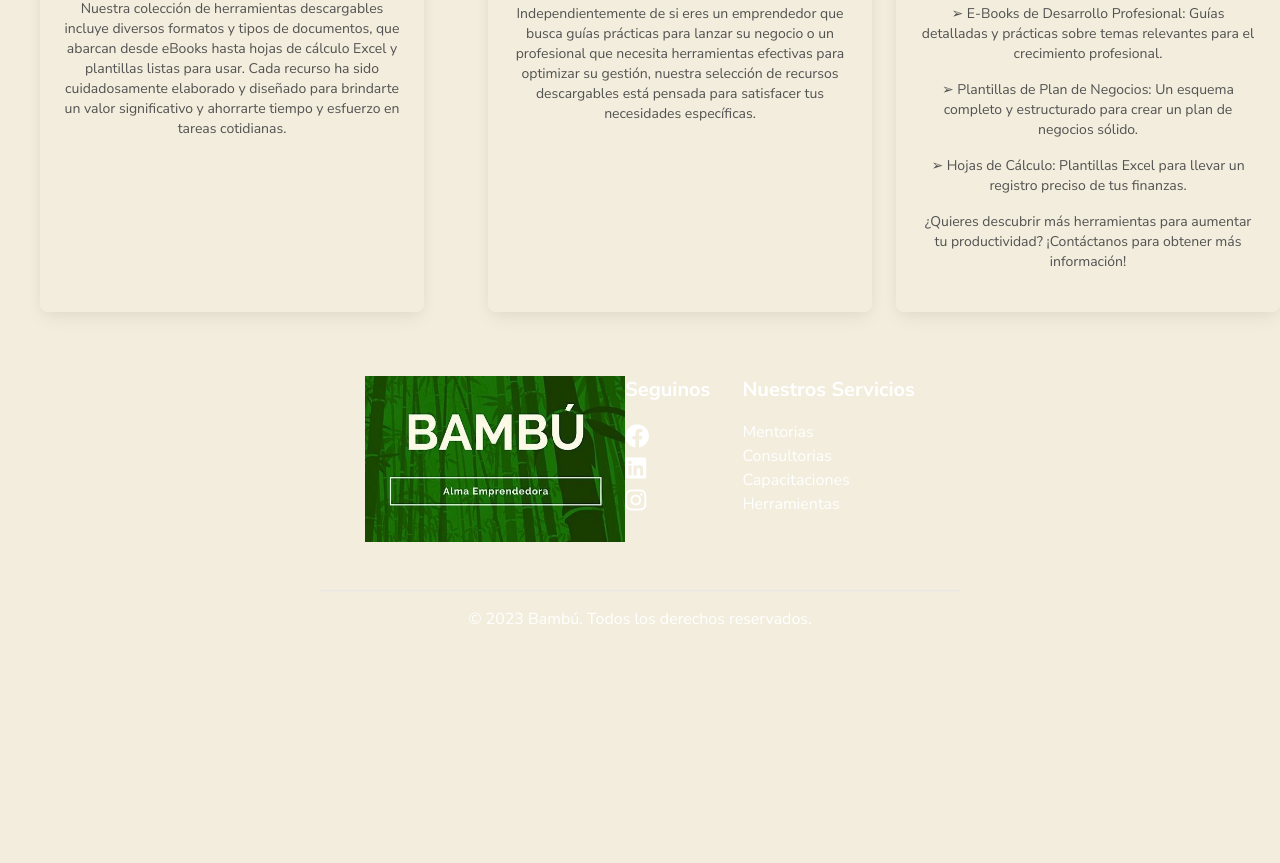
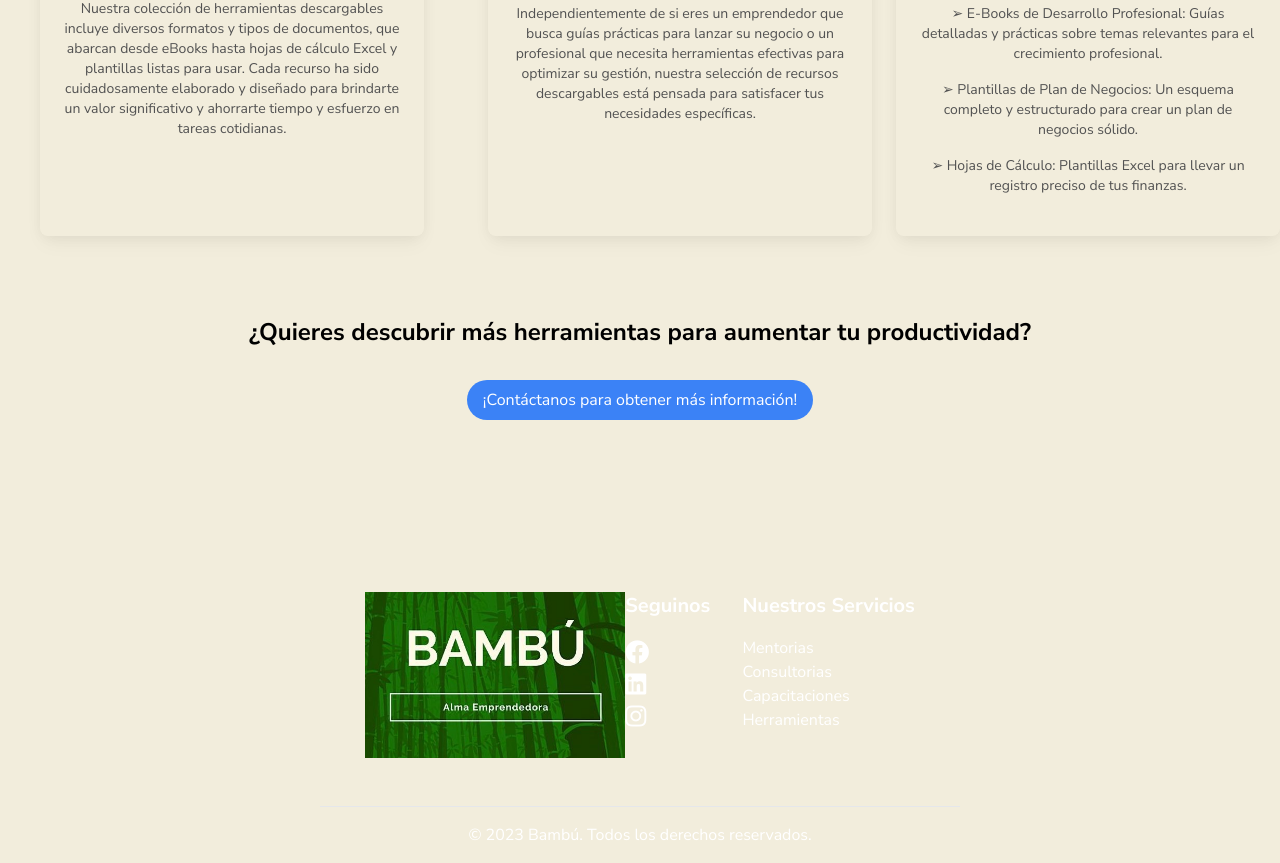
Before and after one commit to REVelazquez/Bambu-front, a Next.js app in the folder bambu/: page /Herramientas/herramientas in a window 1280 px wide. Shown: the part 899-1762 px from the top of the page. Before the commit the page ends 1546 px from the top, so only its background shows below. Built offline with nearby package versions, Linux system fonts and the light colour scheme.

Commit message:
cambios mentoria y herramientas

```diff
--- a/bambu/src/pages/Herramientas/herramientas.jsx
+++ b/bambu/src/pages/Herramientas/herramientas.jsx
@@ -66,11 +66,16 @@ const Mentoring = () => {
             <p className="mb-4 text-base text-neutral-600 text-sm">
             ➢ Hojas de Cálculo: Plantillas Excel para llevar un registro preciso de tus finanzas.
             </p>
-            <p className="mb-4 text-base text-neutral-600 text-sm">
-            ¿Quieres descubrir más herramientas para aumentar tu productividad? ¡Contáctanos para obtener más información!
-            </p>
           </div>
         </div>
+      </div>
+      <div className="text-center mb-32">
+      <h1 className="mb-8  text-2xl font-bold mt-10">
+            ¿Quieres descubrir más herramientas para aumentar tu productividad?
+            </h1>
+            <a href="/Contacto/contacto" className="text-white bg-blue-500 px-4 py-2 rounded-full hover:bg-blue-600 transition duration-300 ease-in-out inline-block mb-5">
+              ¡Contáctanos para obtener más información!
+              </a>
       </div>
     </div>
   );
--- a/bambu/src/pages/Mentoria/mentoria.jsx
+++ b/bambu/src/pages/Mentoria/mentoria.jsx
@@ -49,8 +49,18 @@ const Mentoring = () => {
           </div>
         </div>
       </div>
-    </div>
-  );
-}
+      <div className="text-center">
+        <h1 className="mb-4 text-2xl font-bold mt-10">
+          ¿Interesado en nuestros servicios?
+      </h1>
+      <div className="inline-block mb-32 text-sky-600 rounded-full border-2 border-sky-600 px-6 pb-[6px] pt-2 text-md font-medium uppercase leading-normal text-success transition duration-150 ease-in-out hover:border-success-600 hover:bg-neutral-500 hover:bg-opacity-10 hover:text-success-600 focus:border-success-600 focus:text-success-600 focus:outline-none focus:ring-0 active:border-success-700 active:text-success-700 dark:hover:bg-neutral-100 dark:hover:bg-opacity-10">
+        <a href="https://api.whatsapp.com/send?phone=3516578866" target="_blank" rel="noopener noreferrer">Escribinos para saber los precios
+        <i className="fab fa-whatsapp ml-5 text-green-700 text-2xl"></i>
+        </a>
+        </div>
+        </div>
+        </div>
+        );
+      }
 
 export default Mentoring;
```
